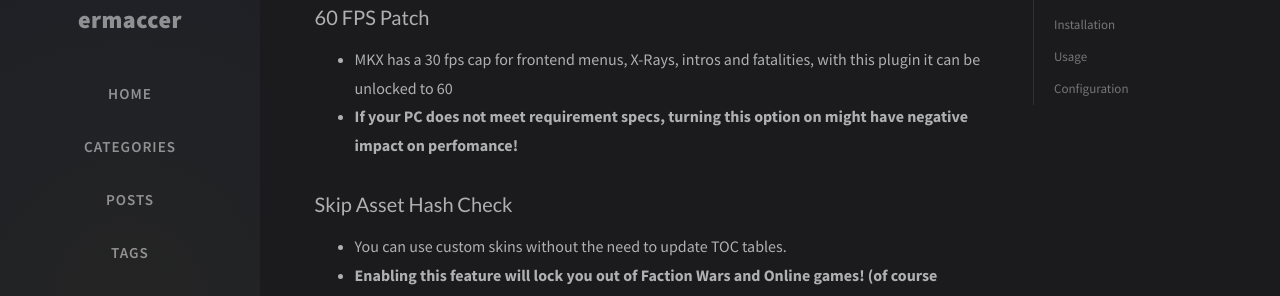
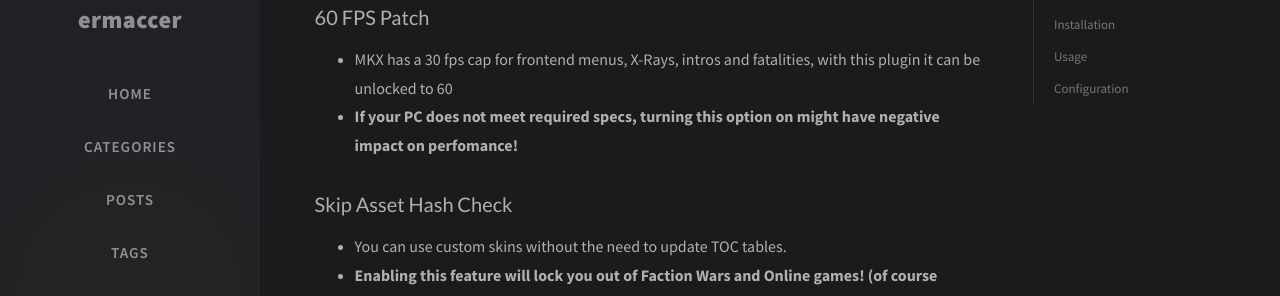
Before and after one commit to ermaccer/ermaccer.github.io, a Jekyll site: the page built from _posts/plugins/2021-02-28-mkxhook.md, in a window 1280 px wide and 900 px high, scrolled down 812 px. Shown: the part 154-450 px from the top of the window. Built offline with Jekyll 4.4.1, drawn with Linux system fonts in a browser that asks for light colours; nearby versions of some CDN libraries; comment, search, counter and statistics services are not loaded.

Commit message:
Update 2021-02-28-mkxhook.md

```diff
--- a/_posts/plugins/2021-02-28-mkxhook.md
+++ b/_posts/plugins/2021-02-28-mkxhook.md
@@ -32,7 +32,7 @@ Take a look at Steam guide page too!
 
 ### 60 FPS Patch
  - MKX has a 30 fps cap for frontend menus, X-Rays, intros and fatalities, with this plugin it can be unlocked to 60
- - **If your PC does not meet requirement specs, turning this option on might have negative impact on perfomance!**
+ - **If your PC does not meet required specs, turning this option on might have negative impact on perfomance!**
 
 
 ### Skip Asset Hash Check
```
